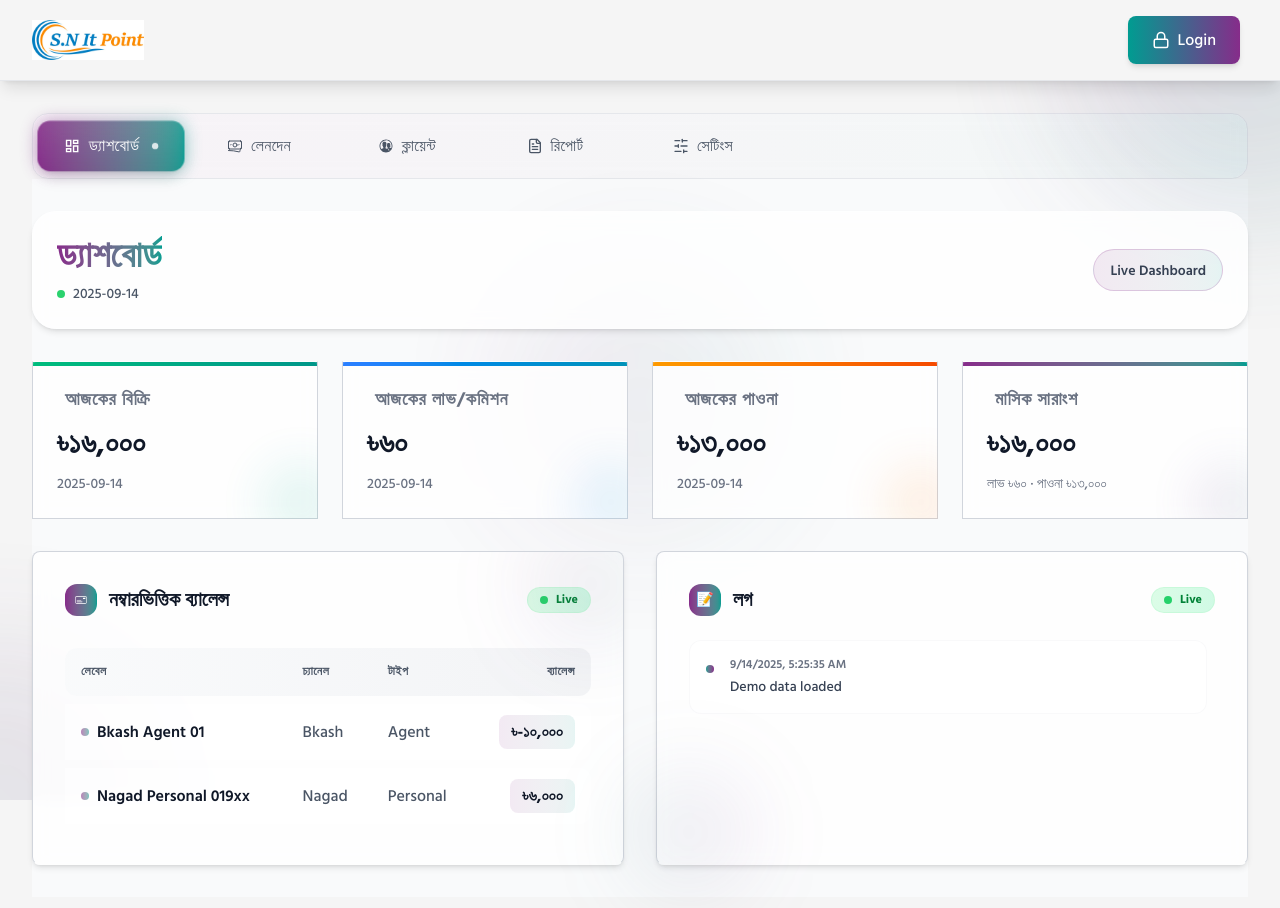
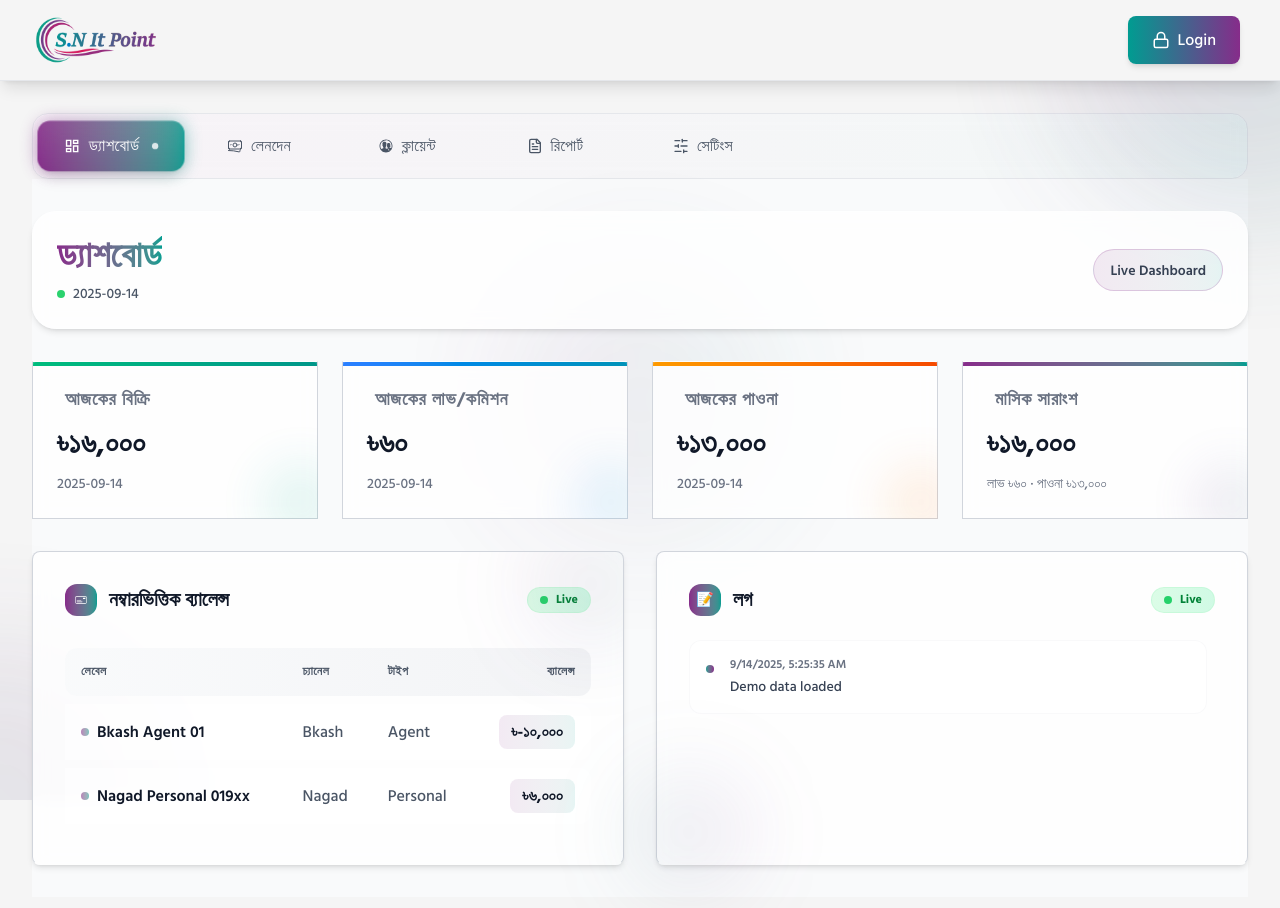
Before and after one commit to nexroxdigital/Nexrox-MBanking-Business-Management-Frontend, a React (Vite) app: page /reports in a window 1280 px wide. Shown: the top 908 px of the page. Built offline with nearby package versions, Linux system fonts and the light colour scheme.

Commit message:
update logo

```diff
--- a/src/demoPages/Navbar.jsx
+++ b/src/demoPages/Navbar.jsx
@@ -1,6 +1,5 @@
 import { Lock, Menu, X } from "lucide-react";
 
-import ThemeToggle from "../components/ThemeToggle/ThemeToggle";
 import GradientButton from "../components/shared/Button/GradientButton";
 
 const Navbar = ({ toggleMenu, isMenuOpen }) => {
@@ -10,7 +9,7 @@ const Navbar = ({ toggleMenu, isMenuOpen }) => {
         <div className="flex justify-between items-center h-16">
           {/* Logo */}
           <a href="#" className="flex items-center space-x-3">
-            <img className="h-10 w-28" src="/logosnit.jpg" alt="" />
+            <img className="h-14 w-32" src="/Ai.png" alt="" />
           </a>
 
           {/* Theme Toggle & Mobile Menu Button */}
```
Also changed, not shown: public/Ai.png (added).
